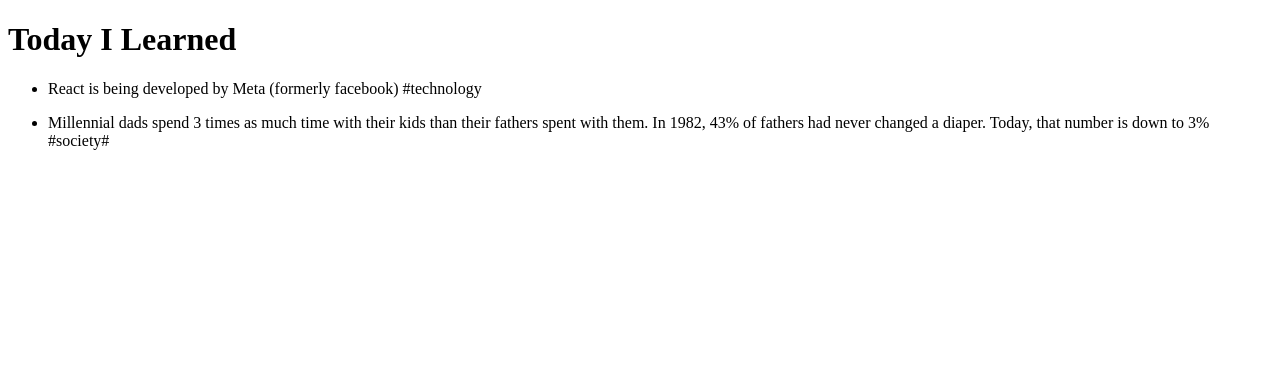
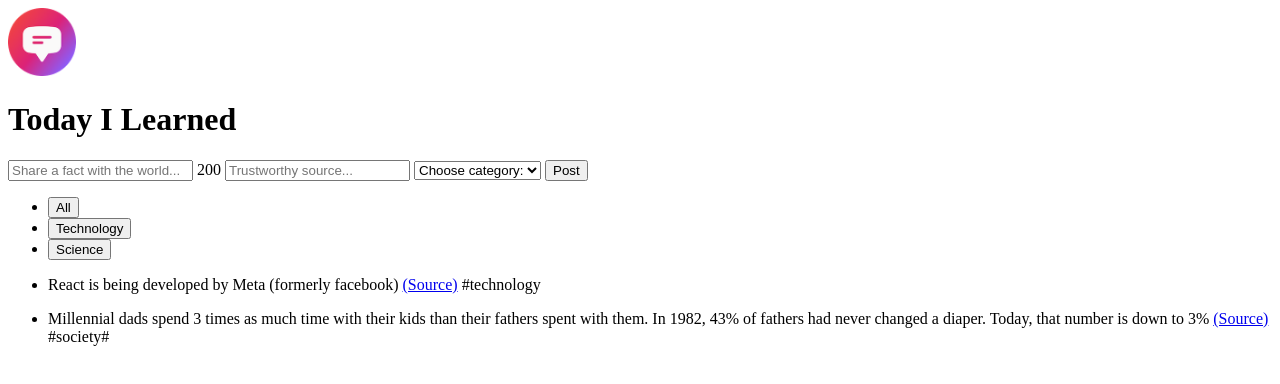
Before and after one commit to lsaffel/today-i-learned, a plain HTML site: page index.html in a window 1280 px wide. Drawn offline with Linux system fonts and the light colour scheme.

Commit message:
added hyperlinks, structure and a form

```diff
--- a/index.html
+++ b/index.html
@@ -7,23 +7,58 @@
     <title>Today I Learned!</title>
   </head>
   <body>
+    <header>
+      <img src="logo.png" height="68" width="68" alt="Today I Learned Logo" />
       <h1>Today I Learned</h1>
+    </header>
 
+    <form>
+      <input type="text" placeholder="Share a fact with the world..." />
+      <span>200</span>
+      <input type="text" placeholder="Trustworthy source..." />
+      <select>
+        <option value="">Choose category:</option>
+        <option value="technology">Technology</option>
+        <option value="science">Science</option>
+        <option value="finance">Finance</option>
+      </select>
+      <button>Post</button>
+    </form>
+
+    <main>
+      <aside>
+        <ul>
+          <li><button>All</button></li>
+          <li><button>Technology</button></li>
+          <li><button>Science</button></li>
+        </ul>
+      </aside>
+
+      <section>
         <ul>
           <li>
             <p>
               React is being developed by Meta (formerly facebook)
+              <a href="https://opensource.fb.com/" target="_blank"> (Source)</a>
+
               <span>#technology</span>
             </p>
           </li>
           <li>
             <p>
-          Millennial dads spend 3 times as much time with their kids than their
-          fathers spent with them. In 1982, 43% of fathers had never changed a
-          diaper. Today, that number is down to 3%
+              Millennial dads spend 3 times as much time with their kids than
+              their fathers spent with them. In 1982, 43% of fathers had never
+              changed a diaper. Today, that number is down to 3%
+              <a
+                href="https://www.mother.ly/parenting/millennial-dads-spend-more-time-with-their-kids"
+                target="_blank"
+                >(Source)</a
+              >
               <span>#society#</span>
             </p>
           </li>
         </ul>
+      </section>
+    </main>
   </body>
 </html>
```
Lines whose indentation alone changed are shown as unchanged.
